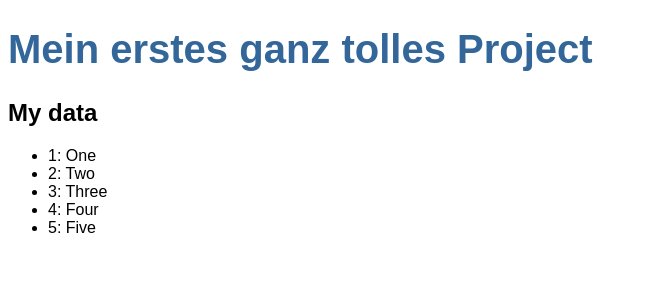
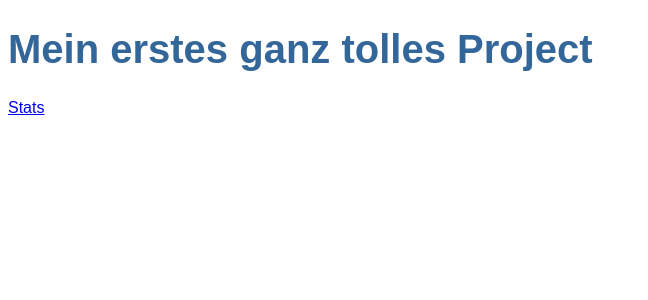
Before and after one commit to Secumfex/WorkingTimeTrackerAngolar, an Angular app in the folder my-first-project/: page / in a window 1280 px wide. Shown: the top 300 px of the page, without its empty margins (0-648 px from the left). Built offline with nearby package versions, Linux system fonts and the light colour scheme.

Commit message:
Add basic routing capabilities

```diff
--- a/my-first-project/src/app/app-routing.module.ts
+++ b/my-first-project/src/app/app-routing.module.ts
@@ -1,7 +1,10 @@
 import { NgModule } from '@angular/core';
 import { RouterModule, Routes } from '@angular/router';
+import { ListComponentComponent } from './list-component/list-component.component';
 
-const routes: Routes = [];
+const routes: Routes = [
+  { path: 'list', component: ListComponentComponent }
+];
 
 @NgModule({
   imports: [RouterModule.forRoot(routes)],
--- a/my-first-project/src/app/app.component.html
+++ b/my-first-project/src/app/app.component.html
@@ -1,3 +1,7 @@
 <h1>{{title}}</h1>
+<nav>
+    <a routerLink="/list">Stats</a>
+  </nav>
+<router-outlet></router-outlet>
 
-<app-controlarea></app-controlarea> <!-- The controlarea component -->
+<app-input-component></app-input-component>
```
